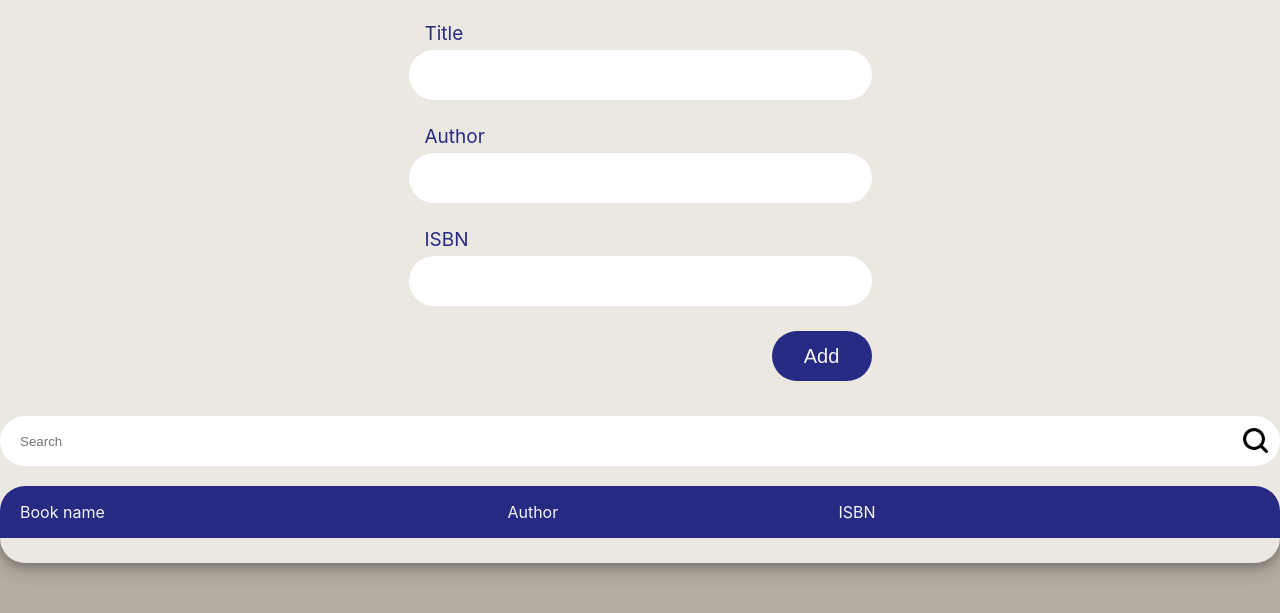
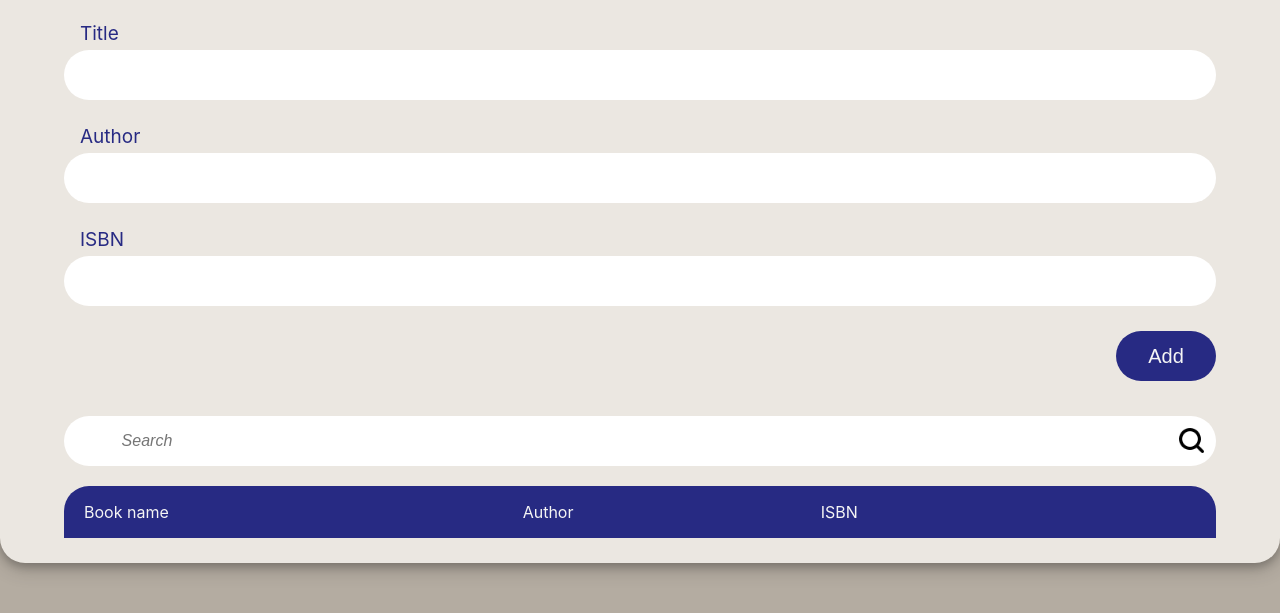
Before and after one commit to a-muhina/booklist, a plain HTML site: page index.html in a window 1280 px wide. Shown: the part 55-668 px from the top of the page. Drawn offline with Linux system fonts and the light colour scheme.

Commit message:
responsive for tablets

```diff
--- a/resources/style.css
+++ b/resources/style.css
@@ -71,6 +71,12 @@ label {
     border: 0px;
     padding: 10px 20px;
     margin-top: 5px;
+    font-size: 16px;
+}
+
+.field::placeholder {
+    font-size: 16px;
+    font-style: italic;
 }
 
 /*Search and Table*/
@@ -99,6 +105,7 @@ label {
 .wrap {
     width: 100%;
     overflow-y: auto;
+    display: flex;
 }
 
 table {
@@ -242,7 +249,13 @@ td.button {
     }
 
     .left {
+        width: 90%;
         height: 100%;
+    }
+
+    .field {
+        width: 90%;
+        padding: 10px 5%;
     }
 
     img {
@@ -254,19 +267,25 @@ td.button {
         width: 100%;
         height: 100%;
         margin: 25px;
+        align-items: center;
+        justify-content: center;
     }
 
     .s {
-        width: 100%;
-
+        width: 90%;
     }
 
     #search {
         width: 100%;
     }
 
+    .wrap {
+        width: 100%;
+        justify-content: center;
+    }
+
     table {
-
+        width: 90%;
     }
 
 
```
